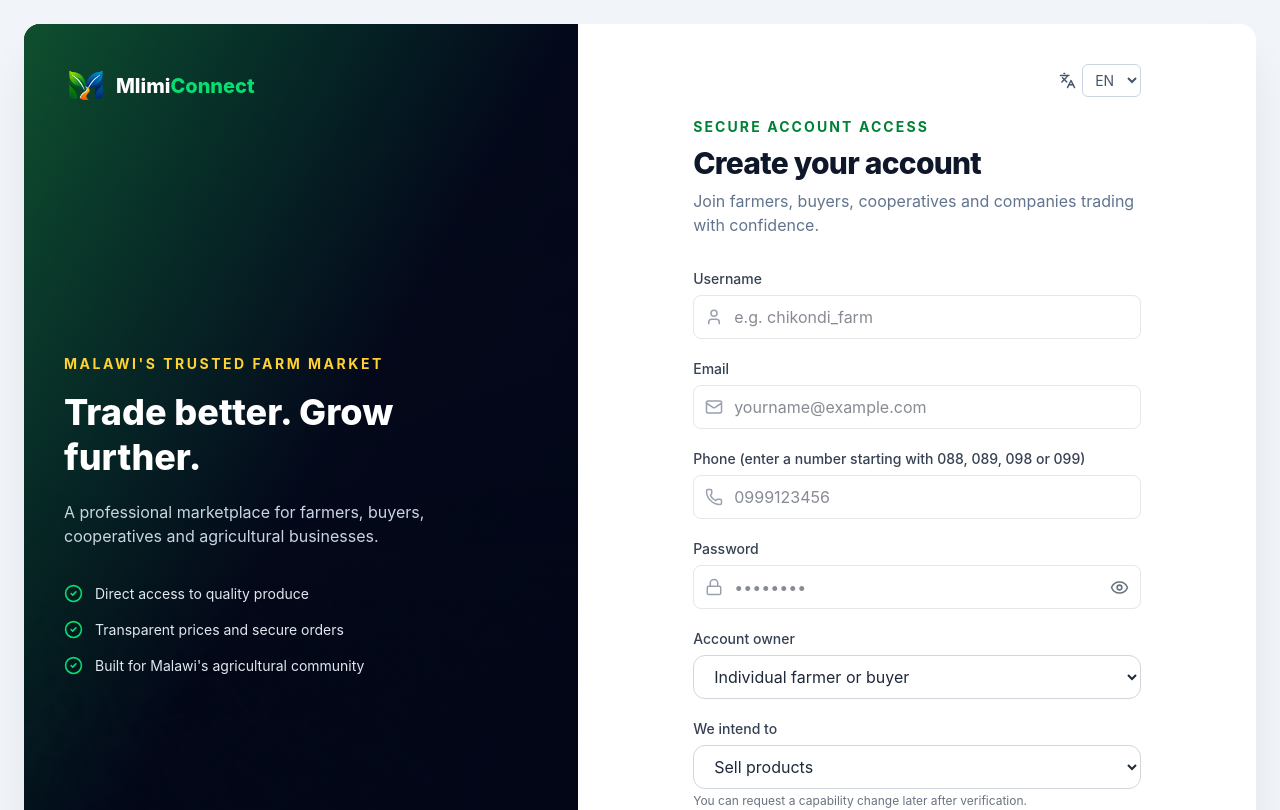
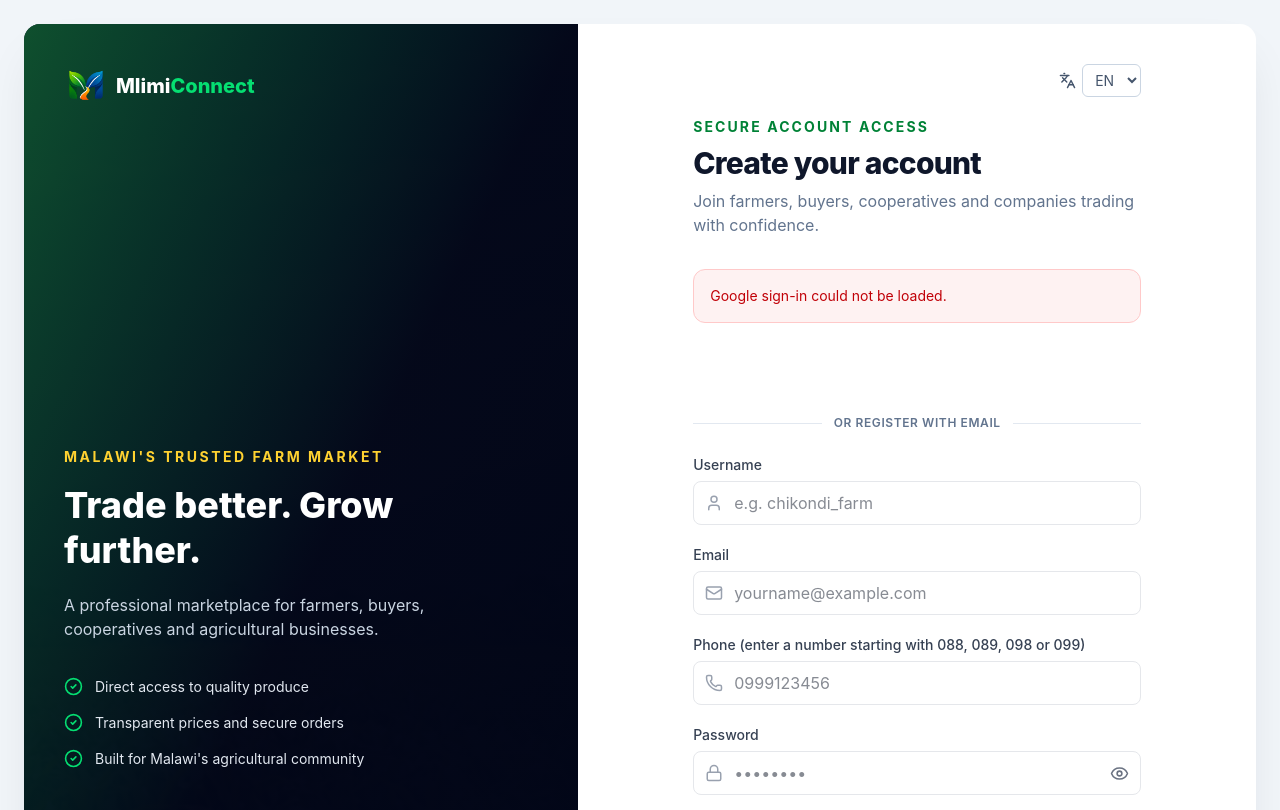
Before and after one commit to ClementMasauko/mlimiconnect-frontend, a React (Vite) app: page /register in a window 1280 px wide. Shown: the top 810 px of the page. Built offline with nearby package versions, Linux system fonts and the light colour scheme; no server answers.

Commit message:
Add Google sign-up to registration

```diff
--- a/src/pages/auth/Register.tsx
+++ b/src/pages/auth/Register.tsx
@@ -12,6 +12,8 @@ import api, { getApiError } from "../../lib/api";
 import AuthShell from "../../components/AuthShell";
 import { useTranslation } from "react-i18next";
 import LogoLoader from "../../components/LogoLoader";
+import GoogleSignInButton from "../../components/GoogleSignInButton";
+import { useAuth } from "../../context/AuthContext";
 
 // ── Zod Schemas ────────────────────────────────────────────────────────
 const registerSchema = z.object({
@@ -61,6 +63,7 @@ const passwordStrength = (password: string) => {
 
 export default function Register() {
   const { t } = useTranslation();
+  const { googleLogin } = useAuth();
   const navigate = useNavigate();
   const [step, setStep] = useState<"register" | "verify" | "success">("register");
   const [userData, setUserData] = useState<{ email: string; phone?: string } | null>(null);
@@ -80,6 +83,21 @@ export default function Register() {
   const accountType = watch("account_type");
   const enteredPassword = watch("password") || "";
   const strength = passwordStrength(enteredPassword);
+  const googleClientId = import.meta.env.VITE_GOOGLE_CLIENT_ID || "";
+
+  const continueWithGoogle = async (credential: string) => {
+    setLoading(true);
+    setServerError(null);
+    try {
+      const user = await googleLogin(credential);
+      if (user.requires_onboarding) navigate("/google-onboarding", { replace: true });
+      else navigate(user.user_type === "buyer" ? "/app/marketplace" : user.user_type === "admin" ? "/admin" : "/app/dashboard", { replace: true });
+    } catch (error) {
+      setServerError(getApiError(error, "Google sign-up failed. Please try again."));
+    } finally {
+      setLoading(false);
+    }
+  };
 
   const onRegister = async (data: RegisterForm) => {
     setLoading(true);
@@ -165,6 +183,11 @@ export default function Register() {
         )}
 
         {step === "success" ? <div className="rounded-2xl border border-green-200 bg-green-50 p-7 text-center dark:border-green-900 dark:bg-green-950/30"><CheckCircle2 className="mx-auto text-green-700" size={52} /><h2 className="mt-4 text-xl font-extrabold text-slate-900 dark:text-white">{t("accountCreated")}</h2><p className="mt-2 text-sm text-slate-600 dark:text-slate-300">{t("signInContinue")}</p><Button className="mt-6 w-full" size="lg" onClick={() => navigate("/login")}>{t("continueSignIn")}<ArrowRight className="ml-2" size={18} /></Button></div> : step === "register" ? (
+          <div>
+          {googleClientId && <>
+            <GoogleSignInButton clientId={googleClientId} onCredential={credential => void continueWithGoogle(credential)} onError={setServerError} />
+            <div className="my-6 flex items-center gap-3" aria-hidden="true"><span className="h-px flex-1 bg-slate-200 dark:bg-slate-700" /><span className="text-xs font-semibold uppercase tracking-wider text-slate-500">or register with email</span><span className="h-px flex-1 bg-slate-200 dark:bg-slate-700" /></div>
+          </>}
           <form onSubmit={handleRegister(onRegister)} className="space-y-5">
             <div>
               <label className="block text-sm font-medium text-gray-700 dark:text-gray-300 mb-1.5">
@@ -267,7 +290,7 @@ export default function Register() {
               {t("createFreeAccount")}
               <ArrowRight className="ml-2 h-5 w-5" />
             </Button>
-          </form>
+          </form></div>
         ) : (
           <form onSubmit={handleOtp(onVerify)} className="space-y-6">
             <div>
```
Also changed, not shown: 1 other file (tests, documents, lock files or other folders).
